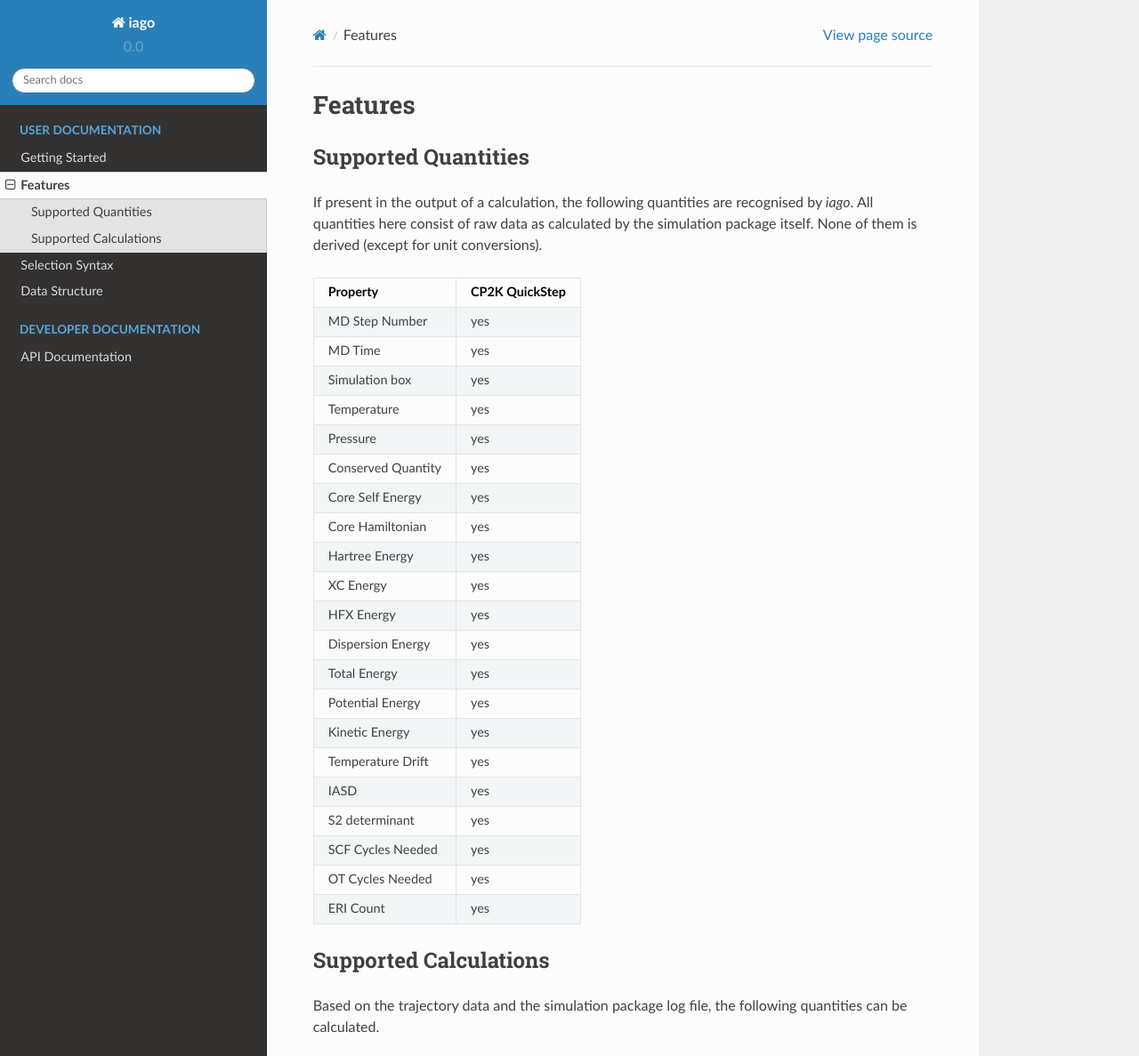
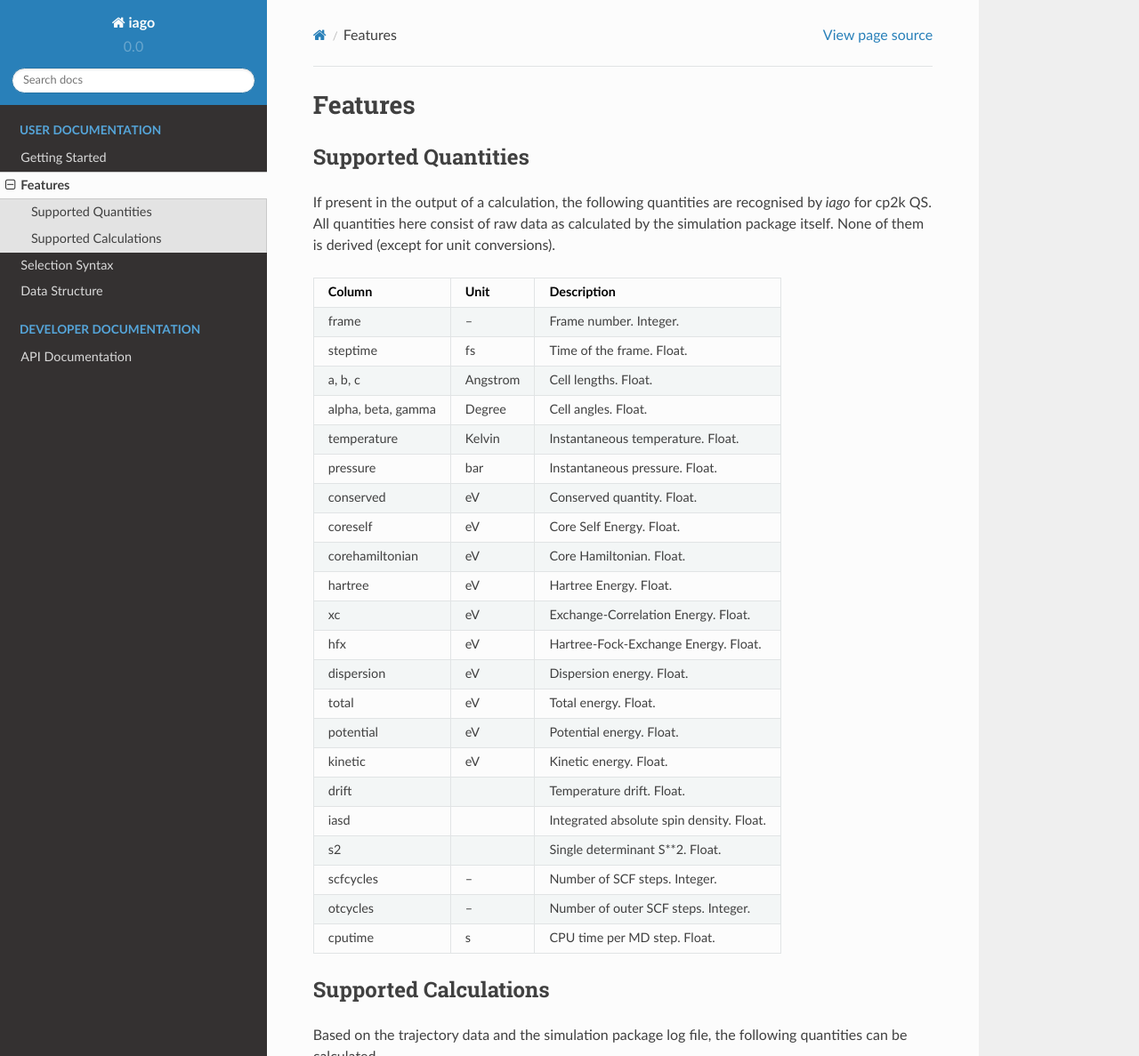
Before and after one commit to ferchault/iago, a Sphinx documentation site: the page built from docs/supported.rst, in a window 1280 px wide and 1400 px high, cut to the strip 0-1187 px from the top of the window. Shown: the whole strip at 89% size. Built offline with Sphinx 7.4.7 and the Read the Docs theme 2.0.0, drawn with Linux system fonts in a browser that asks for light colours; pages that are not in the unit, such as notebooks, are missing from menus.

Commit message:
Update supported.rst

```diff
--- a/docs/supported.rst
+++ b/docs/supported.rst
@@ -4,35 +4,36 @@ Features
 Supported Quantities
 --------------------
 
-If present in the output of a calculation, the following quantities are recognised by *iago*. All quantities here
+If present in the output of a calculation, the following quantities are recognised by *iago* for cp2k QS. All quantities here
 consist of raw data as calculated by the simulation package itself. None of them is derived (except for unit
 conversions).
 
-=================== ==============
-Property            CP2K QuickStep
-=================== ==============
-MD Step Number      yes
-MD Time             yes
-Simulation box      yes
-Temperature         yes
-Pressure            yes
-Conserved Quantity  yes
-Core Self Energy    yes
-Core Hamiltonian    yes
-Hartree Energy      yes
-XC Energy           yes
-HFX Energy          yes
-Dispersion Energy   yes
-Total Energy        yes
-Potential Energy    yes
-Kinetic Energy      yes
-Temperature Drift   yes
-IASD                yes
-S2 determinant      yes
-SCF Cycles Needed   yes
-OT Cycles Needed    yes
-ERI Count           yes
-=================== ==============
+================== =============== ===========================================================
+Column             Unit            Description
+================== =============== ===========================================================
+frame              --              Frame number. Integer.
+steptime           fs              Time of the frame. Float.
+a, b, c            Angstrom        Cell lengths. Float.
+alpha, beta, gamma Degree          Cell angles. Float.
+temperature        Kelvin          Instantaneous temperature. Float.
+pressure           bar             Instantaneous pressure. Float.
+conserved          eV              Conserved quantity. Float.
+coreself           eV              Core Self Energy. Float.
+corehamiltonian    eV              Core Hamiltonian. Float.
+hartree            eV              Hartree Energy. Float.
+xc                 eV              Exchange-Correlation Energy. Float.
+hfx                eV              Hartree-Fock-Exchange Energy. Float.
+dispersion         eV              Dispersion energy. Float.
+total              eV              Total energy. Float.
+potential          eV              Potential energy. Float.
+kinetic            eV              Kinetic energy. Float.
+drift                              Temperature drift. Float.
+iasd                               Integrated absolute spin density. Float.
+s2                                 Single determinant S**2. Float.
+scfcycles          --              Number of SCF steps. Integer.
+otcycles           --              Number of outer SCF steps. Integer.
+cputime            s               CPU time per MD step. Float.
+================== =============== ===========================================================
 
 .. _supported-calculation:
 
```
